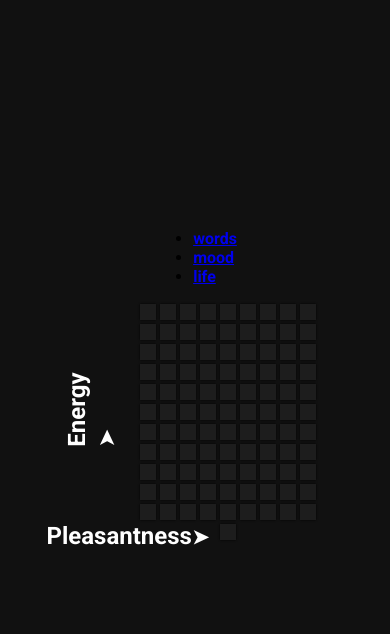
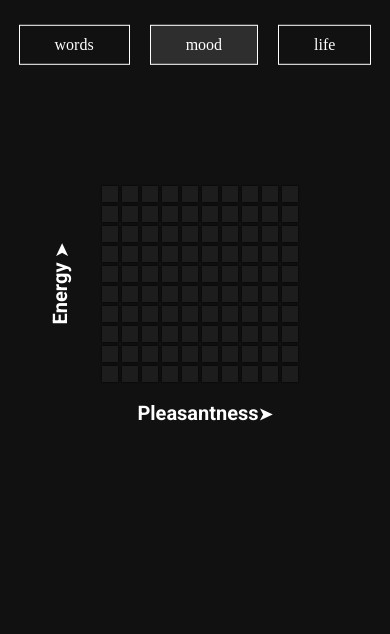
Before and after one commit to MohamedH98/Hover-Board, a plain HTML site: page index.html in a window 390 px wide. Drawn offline with Linux system fonts and the light colour scheme.

Commit message:
Update style.css
Add nav and responsive media queries

```diff
--- a/style.css
+++ b/style.css
@@ -1,4 +1,4 @@
-@import url('https://fonts.googleapis.com/css2?family=Roboto:ital,wght@0,700;1,400&display=swap');
+@import url("https://fonts.googleapis.com/css2?family=Roboto:ital,wght@0,700;1,400&display=swap");
 
 * {
   box-sizing: border-box;
@@ -6,17 +6,18 @@
 
 body {
   background-color: #111;
+}
+
+.main {
+  background-color: #111;
   font-family: "Roboto", sans-serif;
   display: flex;
   flex-direction: column;
   align-items: center;
   justify-content: center;
-    height: 100vh;
-    overflow: hidden;
-    margin: 0;
-
+  overflow-y: hidden;
+  margin-top: 10vh;
 }
-
 
 .container {
   display: flex;
@@ -47,24 +48,89 @@ body {
   display: flex;
   align-items: center;
   justify-content: center;
-    padding-right: 8%;
+  padding-right: 70px;
 }
 
 .energy {
   transform: rotate(-90deg);
   padding: 0;
   margin: 0;
+  text-align: center;
+}
+.labels2 {
 }
 
 .pleasantness {
   color: #fff;
+  width: 200px;
+  height: 20px;
+  text-align: center;
+  margin-bottom: 10%;
+  padding-left: 20px;
 }
 
 .mood {
-    color: #fff
+  color: #fff;
+  text-align: center;
 }
 
-h3{
+h3 {
   color: #000;
   text-align: center;
 }
+
+.nav {
+  display: flex;
+  align-items: center;
+  justify-content: center;
+  transform: translateY(-10%);
+}
+
+.nav-list {
+  list-style: none;
+  padding-inline-start: 0px;
+  display: flex;
+  flex-direction: row;
+}
+
+.nav-link {
+  text-decoration: none;
+  padding: 20px;
+  color: #fff;
+}
+
+.active {
+  background-color: #2e2e2e;
+}
+
+.nav__item {
+  background-color: none;
+  margin: 10px;
+  padding: 20px 30px;
+  text-align: center;
+  border: 1px solid #fff;
+}
+
+.nav__item:hover {
+  border-color: #f1ff5c;
+  color: #fff;
+  box-shadow: 0 0.6em 0.9em -0.3em#f1ff5c;
+  transform: translateY(10%);
+  transition: transform 200ms ease-in;
+  cursor: pointer;
+}
+
+@media (max-width: 700px) {
+  .nav__item {
+    padding: 15px 22.5px;
+  }
+}
+
+@media (max-width: 470px) {
+  .nav__item {
+    padding: 10px 15px;
+  }
+  h2 {
+    font-size: 20px;
+  }
+}
```
Lines whose indentation alone changed are shown as unchanged.
